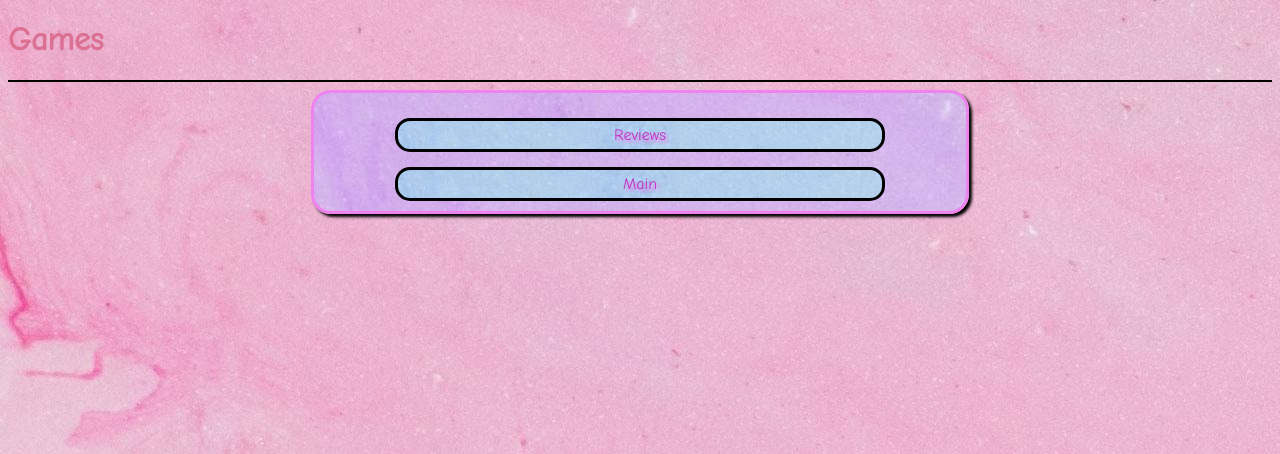
After one commit to kiwicat-minecraft/kiwicat.wtf, a PHP site: page /games/ in a window 1280 px wide. The commit adds this page. Shown: the top 454 px of the page. Run offline with PHP 8.4, Linux system fonts and the light colour scheme.

Commit message:
reviews and QoL

```diff
--- a/assets/css/style.css
+++ b/assets/css/style.css
@@ -46,6 +46,15 @@ body{
     cursor: grab;
 }
 
+#kiwi_review{
+    float: right;
+    display: inline;
+}
+#kiwi_review:hover{
+    transform: rotateZ(-30deg);
+    cursor: grab;
+}
+
 .link{
     color: rgb(194, 49, 194);
     cursor: pointer;
@@ -85,18 +94,20 @@ body{
 
 #s_change{
     border-style: solid;
-    display: inline;
-    width: 100px;
+    display: block;
+    width: 75%;
     border-color: black;
-    margin-top: 10px;
+
     background-image: url(/assets/images/background_blue.webp);
     padding: 5px;
     border-radius: 15px;
+    margin: auto;
+    margin-top: 15px;
 }
 #s_change:hover{
     border-style: solid;
-    display: inline;
-    width: 120px;
+    display: block;
+    width: 90%;
     border-color: black;
     margin-top: 10px;
     background-image: url(/assets/images/background\ purple.jpg);
@@ -106,8 +117,8 @@ body{
 }
 #s_change:active{
     border-style: solid;
-    display: inline;
-    width: 120px;
+    display: block;
+    width: 90%;
     border-color: black;
     margin-top: 10px;
     background-image: url(/assets/images/background\ purple.jpg);
--- a/catalonia/index.html
+++ b/catalonia/index.html
@@ -7,6 +7,9 @@
     <link rel="stylesheet" href="/assets/css/style.css"
 </head>
 <body>
+    <a href="/">
+        <img id="kiwi_review" class="icons" src="/assets/images/avatar.webp" width="100">
+    </a>
     <h1 id="title">Catalonia</h1>
     <hr color="black">
 
--- /dev/null
+++ b/games/index.html
@@ -0,0 +1,21 @@
+<!DOCTYPE html>
+<html lang="en">
+<head>
+    <meta charset="UTF-8">
+    <meta name="viewport" content="width=device-width, initial-scale=1.0">
+    <title>Games</title>
+    <link rel="stylesheet" href="/assets/css/style.css">
+</head>
+<body>
+    <h1 id="title">Games</h1>
+    <hr color="black">
+
+    <div id="main">
+        <div class="text" style="margin: auto; width: 50%;">
+            <a class="link" href="/games/reviews/" id="s_change" style="display: block;">Reviews</a>
+            <a class="link" href="/" id="s_change" style="display: block;">Main</a>
+
+        </div>
+    </div>
+</body>
+</html>
--- a/index.html
+++ b/index.html
@@ -38,6 +38,8 @@
             <div class="text" id="me" align="center">
                 <img id="kiwi" class="icons" src="/assets/images/avatar.webp" width="100">
                 <h2>About Me</h2>
+                <a class="link" id="s_change" href="/games/" style="margin: auto; width: 10%; float: right;">Games</a>
+
                 <p>
                     Hi, I am A Programmer and also a small
                     <a class="link" id="link" href="https://twitch.tv/Kiwicat0_0" target="_blank" title="twitch">
@@ -49,6 +51,7 @@
                     </a>
                 </p>
             </div>
+            <br>
             <br>
             <div class="text" id="newsb" style="width: 91%; margin: auto; height: 130%;">
                 <h2>News</h2>
```
Also changed, not shown: games/reviews/index.html (+16 -1 lines), reviews/Cult_Of_The_Lamb.html (added, +18 -0 lines), reviews/PEAK.html (added, +24 -0 lines), reviews/Split_Fiction.html (added, +41 -0 lines).
